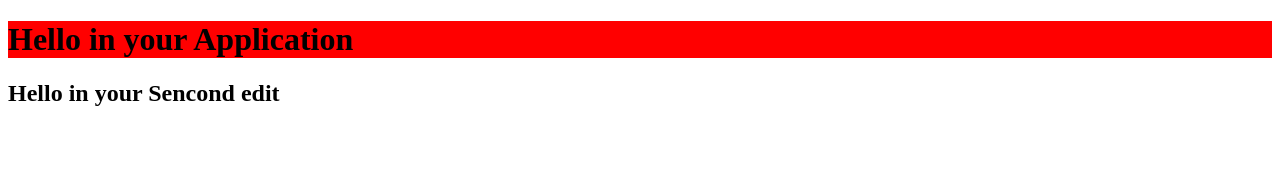
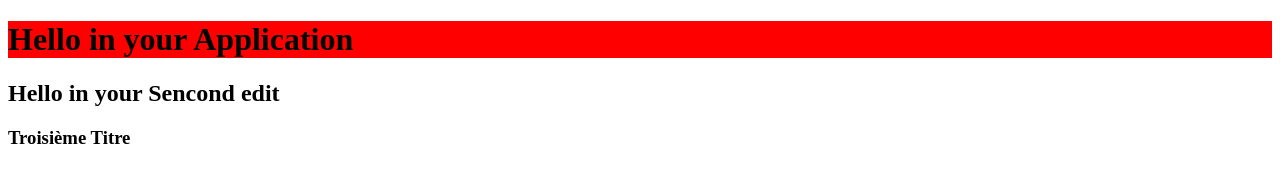
Before and after one commit to Mohammedbenaaouinate/OpenClassroomsProject, a plain HTML site: page index.html in a window 1280 px wide. Drawn offline with Linux system fonts and the light colour scheme.

Commit message:
Adding A new Title

```diff
--- a/index.html
+++ b/index.html
@@ -9,5 +9,6 @@
   <body>
     <h1>Hello in your Application</h1>
     <h2>Hello in your Sencond edit</h2>
+    <h3>Troisième Titre</h3>
   </body>
 </html>
```
